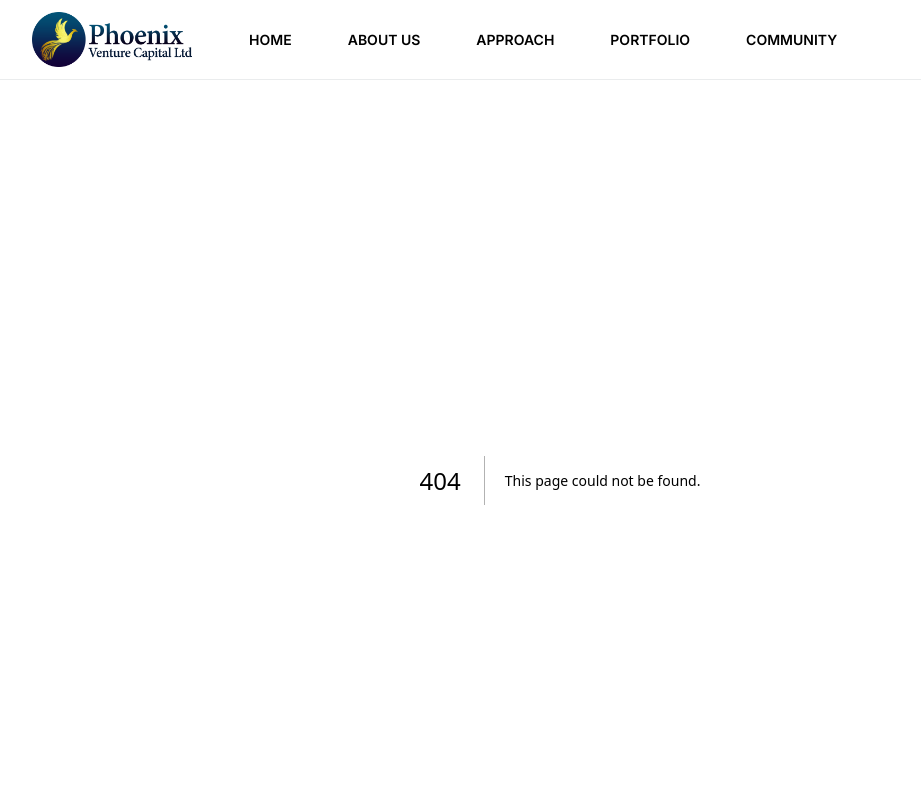
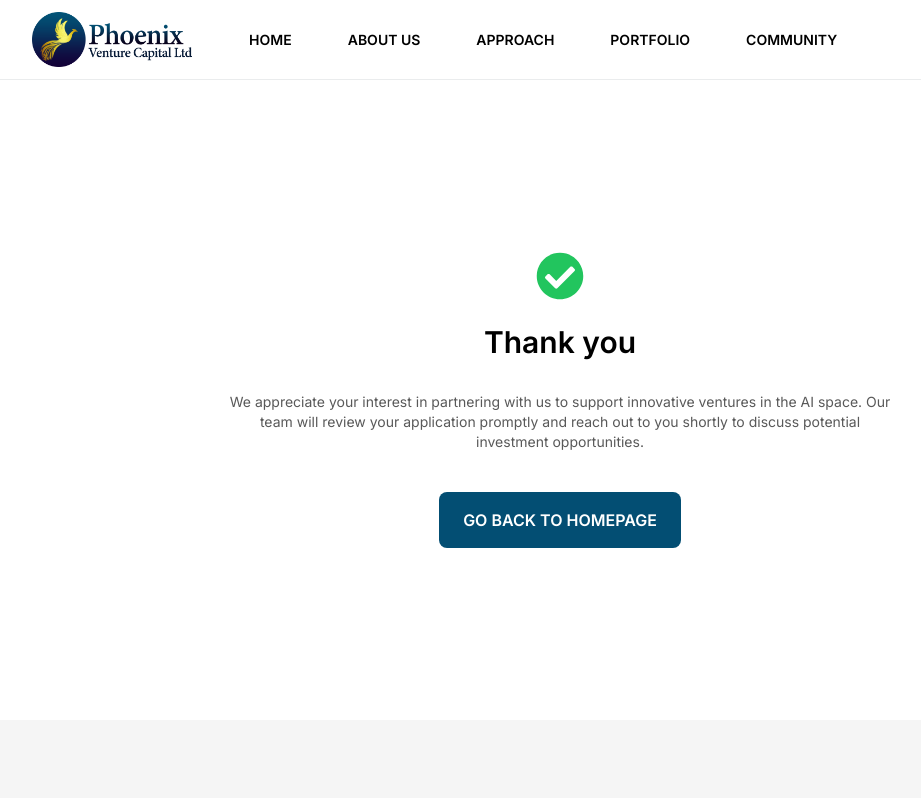
Before and after one commit to GoViral01/phoenix-vc, a Next.js app: page /success in a window 1280 px wide. Before the commit this address had no page. Shown: the top 798 px of the page, without its empty margins (80-1001 px from the left). Built offline with nearby package versions, Linux system fonts and the light colour scheme.

Commit message:
chore: update chunks:

```diff
--- a/src/app/page.tsx
+++ b/src/app/page.tsx
@@ -70,6 +70,7 @@ export default function Home() {
         <LinkButton
           buttonText="Learn more about us"
           href="/about"
+          showIcon={true}
           className="bg-primary text-white hover:bg-[#003154] w-fit h-11 sm:h-14 tex-sm sm:tex-base mt-10 lg:hidden"
         />
       </section>
--- /dev/null
+++ b/src/app/success/page.tsx
@@ -0,0 +1,29 @@
+import LinkButton from "@/components/shared/Button";
+import React from "react";
+import { FaCheckCircle } from "react-icons/fa";
+
+const Success = () => {
+  return (
+    <div className="flex px-5 justify-center items-center h-[80vh]">
+      <div className="max-w-2xl mx-auto text-center ">
+        <FaCheckCircle className="text-3xl md:text-5xl text-[#22C55E] block mx-auto" />
+        <h2 className="font-semibold text-2xl md:text-3xl mt-6 mb-8">
+          Thank you{" "}
+        </h2>
+        <p className="text-black-8 text-sm sm:tex-base">
+          We appreciate your interest in partnering with us to support
+          innovative ventures in the AI space. Our team will review your
+          application promptly and reach out to you shortly to discuss potential
+          investment opportunities.
+        </p>
+        <LinkButton
+          buttonText="go back to homepage"
+          href="/"
+          className="bg-primary text-white hover:bg-[#003154] w-fit h-11 sm:h-14 tex-sm sm:tex-base mt-10 mx-auto"
+        />
+      </div>
+    </div>
+  );
+};
+
+export default Success;
--- a/src/components/home/Hero.tsx
+++ b/src/components/home/Hero.tsx
@@ -1,5 +1,6 @@
 import React from "react";
-import LinkButton from "../shared/Button";
+import Link from "next/link";
+import Image from "next/image";
 
 const Hero = () => {
   return (
@@ -14,16 +15,20 @@ const Hero = () => {
         </p>
 
         <div className="flex flex-col sm:flex-row justify-center gap-4">
-          <LinkButton
-            href="/investors/login"
-            buttonText="Become an Investor"
-            className="bg-primary hover:opacity-80 text-white h-11 md:h-14"
-          />
-          <LinkButton
+          <Link
             href="/founders/register"
-            buttonText="Apply for Funds"
-            className="bg-transparent text-white h-11 md:h-14 border border-white hover:bg-white hover:text-black-12"
-          />
+            className="uppercase flex items-center justify-center gap-3 rounded-lg font-semibold px-3 sm:px-6 transition duration-300 bg-primary hover:opacity-85 text-white h-11 md:h-14"
+          >
+            <Image src="/plant.svg" alt="" width={20} height={20} />
+            Become an investor
+          </Link>
+          <Link
+            href="/founders/register"
+            className="uppercase flex items-center justify-center gap-3 rounded-lg font-semibold px-3 sm:px-6 transition duration-300 bg-white text-primary h-11 md:h-14 border border-white hover:bg-transparent hover:text-white"
+          >
+            Apply for Funds
+            <Image src="/rocket.svg" alt="" width={20} height={20} />
+          </Link>
         </div>
       </div>
     </section>
--- a/src/components/shared/Button.tsx
+++ b/src/components/shared/Button.tsx
@@ -8,8 +8,6 @@ interface IButton {
   showIcon?: boolean;
   className?: string;
 }
-
-// this component will be changed back to a link later
 
 const LinkButton = ({
   showIcon = false,
--- a/src/components/shared/Footer.tsx
+++ b/src/components/shared/Footer.tsx
@@ -1,6 +1,6 @@
 import Image from "next/image";
 import Link from "next/link";
-import React from "react";
+import React, { useEffect, useState } from "react";
 import { FaXTwitter } from "react-icons/fa6";
 import {
   IoLogoFacebook,
--- a/src/components/shared/Header.tsx
+++ b/src/components/shared/Header.tsx
@@ -70,12 +70,12 @@ const Header = () => {
           ))}
         </nav>
 
-        <div className="invisible">
+        <div>
           <LinkButton
             buttonText="Investor Login"
             href="/investors/login"
             showIcon={true}
-            className="border border-primary text-primary text-sm h-11 hover:bg-primary hover:text-white transition duration-300 hidden lg:flex"
+            className="invisible border border-primary text-primary text-sm h-11 hover:bg-primary hover:text-white transition duration-300 hidden lg:flex"
           />
           <div className="lg:hidden">
             <NavDrawer />
```
Also changed, not shown: public/plant.svg (added), public/rocket.svg (added).
